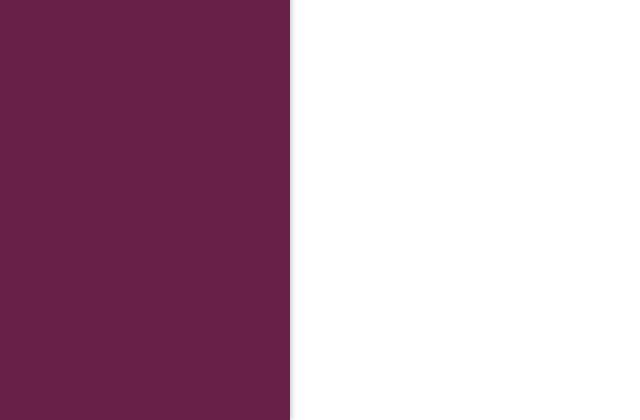
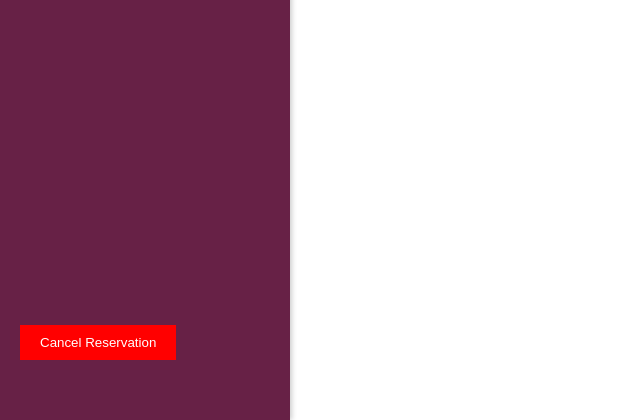
Before and after one commit to notacat1221/EAM-PC-Access-Control, a Flask app: template templates/reserve.html in a window 1280 px wide. Shown: the part 420-840 px from the top of the page, without its empty margins (0-640 px from the left). Run offline with Flask 3, Linux system fonts and the light colour scheme; the template is opened without the code that fills it: values that come from a table or form of the project are taken from there, others are empty.

Commit message:
Reservation Checks
-Added cancel reservation button
-In process of tweaking reservation overlap logic, lessons overlap is fine, student reservation overlap logic is bugged
-Changed reservation primary key, username is now solely the primary key, with a uniqueness constraint on user_id-hostname.

```diff
--- a/app.py
+++ b/app.py
@@ -143,6 +143,22 @@ def room(current_room):
     current_room = "Room " + current_room
     return render_template('room.html', room=room_object, devices=devices, current_room=current_room)
 
+from datetime import datetime, timedelta, time
+
+def is_reservation_conflict(hostname, date_selected, time_selected, duration_minutes):
+    # Parse time_selected into a datetime object
+    hour, minute = map(int, time_selected.split(':'))
+    start_datetime = datetime.combine(date_selected, time(hour, minute))
+    end_datetime = start_datetime + timedelta(minutes=duration_minutes)
+
+    # Query the database for overlapping reservations
+    conflicting_reservation = Reservation.query.filter(
+        Reservation.hostname == hostname,
+        Reservation.date == date_selected,
+        (Reservation.start_time < end_datetime) & (Reservation.end_time > start_datetime)
+    ).first()
+
+    return conflicting_reservation is not None
 
 
 @app.route('/reserve/<string:hostname>', methods=['POST', 'GET'])
@@ -162,13 +178,16 @@ def reserve(hostname):
     #Generate time objects for open hours
     hours = [time(hour) for hour in range(9, 18)]
     form = ReserveForm()
+    #Check for conflicts with existing reservations
+    existing_reservation = Reservation.query.filter_by(user_id=current_user.username).first()
     if form.validate_on_submit():
         # Check if student has prior reservation, only 1 reservation allowed at a time
-        existing_reservation = Reservation.query.filter_by(user_id=current_user.username).first()
         if existing_reservation:
             flash("You already have an active reservation. Cancel your current reservation to make a new one.","warning")
             return redirect(url_for('room', current_room=Device.query.filter_by(hostname=hostname).first().room_number))
 
+
+        #Retrieve reservation parameters from forms input
         time_selected = form.time.data #HH:MM
         day_selected = form.day.data
         duration_selected = int(form.duration.data)
@@ -185,7 +204,7 @@ def reserve(hostname):
         date_selected = today + timedelta(days=days_ahead) #Calculate date on selected day
         datetime_selected = datetime.combine(date_selected, time(hour, minute))
 
-        #Calculate reservation end time to see if it overlaps
+        #Calculate reservation end time to see if it overlaps with pre-scheduled lessons
         end_datetime = datetime_selected + timedelta(minutes=duration_selected)
 
         #Query timetable for lessons and reservations scheduled on desired day
@@ -204,8 +223,13 @@ def reserve(hostname):
                 flash("Reservation overlaps with a scheduled lesson", "warning")
                 return redirect(url_for('reserve', hostname=hostname))
         for reservation in reservations_for_day:
-            if reservation.start_time < end_datetime and reservation.end_time > datetime_selected:
+            if reservation.start_time < end_datetime.time() and reservation.end_time > datetime_selected.time():
                 flash("Reservation overlaps with another student's reservation", "warning")
+                return redirect(url_for('reserve', hostname=hostname))
+        #Check if overlaps with existing reservations made by other students
+        if is_reservation_conflict(hostname, date_selected, time_selected, duration_selected):
+            flash("Reservation conflict, please select another device or timeframe", "warning")
+
 
 
         attempt_reservation = Reservation(
@@ -223,8 +247,18 @@ def reserve(hostname):
         return redirect(url_for('room', current_room=device.room_number))
     else:
         print("Form invalid", form.errors)
-    return render_template('reserve.html', room=room_object, hostname=hostname, timetable=timetable, hours=hours, reservations=reservations, form=form)
+    return render_template('reserve.html', room=room_object, hostname=hostname, timetable=timetable, hours=hours, reservations=reservations, form=form, existing_reservation=existing_reservation)
 
+@app.route('/cancel_reservation/<string:user_id>', methods=['POST'])
+def cancel_reservation(user_id):
+    reservation = Reservation.query.filter_by(user_id=user_id).first_or_404()
+    if reservation and reservation.user_id == current_user.username:
+        database.session.delete(reservation)
+        database.session.commit()
+        flash('Reservation cancelled!', 'success')
+    else:
+        flash('Reservation not found or insufficient permissions', 'warning')
+    return redirect(url_for('index'))
 
 
 if __name__ == "__main__":
--- a/dbManager.py
+++ b/dbManager.py
@@ -70,11 +70,13 @@ class Reservation(database.Model):
     __tablename__ = 'reservations'
 
     user_id = database.Column(database.String(8), database.ForeignKey('users.username'), primary_key=True)
-    hostname = database.Column(database.String(20), unique=True, nullable=False, primary_key=True)
+    hostname = database.Column(database.String(20)  , nullable=False)
     room_number = database.Column(database.String(4), database.ForeignKey('rooms.room_number'), nullable=False)
     start_time = database.Column(database.Time, nullable=False)
     end_time = database.Column(database.Time, nullable=False)
     date = database.Column(database.Date, nullable=False)
+
+    __table_args__ = (database.UniqueConstraint('user_id', 'hostname', name='uid_hostname_constraint'),)
 
 class AuditLog(database.Model):
     __tablename__ = 'auditlogs'
--- a/templates/reserve.html
+++ b/templates/reserve.html
@@ -26,6 +26,19 @@
             border: 1px solid #ccc;
             padding: 10px;
             text-align: center;
+        }
+        .cancel-btn {
+            position: absolute;
+            bottom: 20px;
+            left: 20px;
+            padding: 10px 20px;
+            background-color: red;
+            color: white;
+            border: none;
+            cursor: pointer;
+        }
+        .cancel-btn:hover {
+            background-color: darkred;
         }
     </style>
 </head>
@@ -87,6 +100,13 @@
         </div>
     </div>
 
+    <!-- Cancel Reservation Button -->
+    {% if current_user.username == existing_reservation.user_id %}
+        <form method="POST" action="{{ url_for('cancel_reservation', user_id=current_user.username) }}">
+            <button type="submit" class="cancel-btn">Cancel Reservation</button>
+        </form>
+    {% endif %}
+
     <!-- Popup Messages -->
     <div class="flash-popup">
         <div class="flash-popup-content">
```
